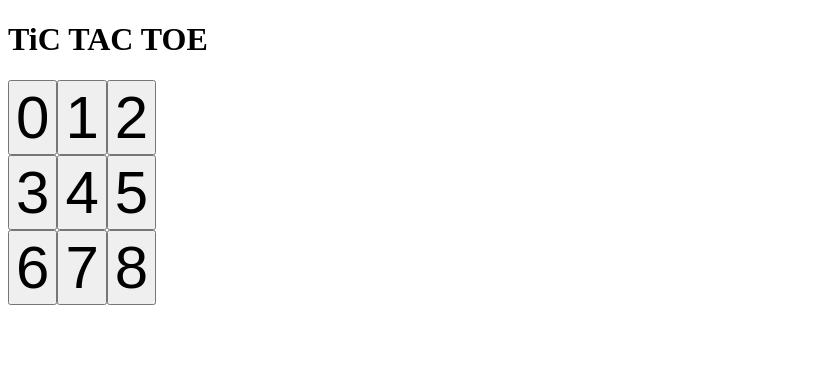
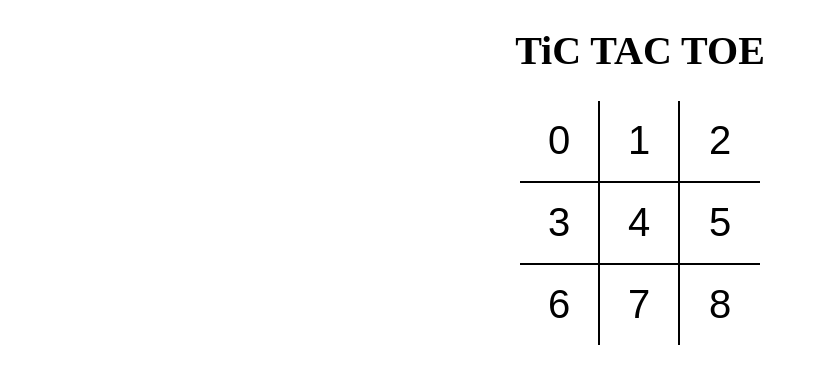
Before and after one commit to codingraj3427/TIC-TAC-TOE, a React (Vite) app: page / in a window 1280 px wide. Shown: the top 384 px of the page, without its empty margins (0-818 px from the left). Built offline with nearby package versions, Linux system fonts and the light colour scheme.

Commit message:
Installed sass using -D sass command and get to know how to style

```diff
--- a/package.json
+++ b/package.json
@@ -9,7 +9,7 @@
     "format:lint": "npm run format && npm run lint",
     "clear": "rimraf dist .parcel-cache",
     "start": "vite",
-    "build": "vite build"
+    "build": "npm run clear && vite build"
   },
   "dependencies": {
     "react": "^17.0.2",
@@ -18,7 +18,7 @@
   "devDependencies": {
     "babel-eslint": "^10.1.0",
     "babel-preset-nano-react-app": "^0.1.0",
-    "eslint": "^8.9.0",
+    "eslint": "^7.32.0",
     "eslint-config-airbnb": "^19.0.4",
     "eslint-config-prettier": "^8.3.0",
     "eslint-plugin-import": "^2.25.4",
--- a/src/App.jsx
+++ b/src/App.jsx
@@ -1,13 +1,14 @@
 import React from "react";
 import Board from "./components/Board";
+import "./Style/root.scss";
 
-const App =() => {
+function App() {
   return (
 
-    <>
+    <div className="app">
     <h1>TiC TAC TOE</h1>
     <Board/>
-  </>
+  </div>
     );
   }
   export default App;
--- /dev/null
+++ b/src/Style/root.scss
@@ -0,0 +1,43 @@
+body {
+  padding: 0;
+  margin: 0;
+}
+
+button {
+  background: none;
+  border: none;
+  outline: none;
+  &:hover {
+    cursor: pointer;
+  }
+}
+
+.app {
+  font-size: 20px;
+  display: flex;
+  flex-direction: column;
+  align-items: center;
+}
+
+.board {
+  .board-row {
+    display: flex;
+    flex-direction: row;
+    border-bottom: 2px solid #000;
+    &:last-child {
+      border-bottom: none;
+    }
+    .square {
+      width: 80px;
+      height: 80px;
+      border-right: 2px solid #000;
+      font-size: 2.5rem;
+      padding: 0;
+      overflow: hidden;
+      transition: all 0.2s;
+      &:last-child {
+        border-right: none;
+      }
+    }
+  }
+}
--- a/src/components/Board.jsx
+++ b/src/components/Board.jsx
@@ -1,23 +1,24 @@
-import React from 'react'
+import React from "react";
 import Square from './Square'
+
 function Board() {
   return (
-    <div>
+    <div className="board">
 
-      <div>
+      <div className="board-row">
         <Square value={0}/>
         <Square  value={1}/>
         <Square  value={2}/>
       </div>
 
-      <div>
+      <div className="board-row">
         <Square  value={3}/>
         <Square  value={4}/>
         <Square  value={5}/>
       </div>
 
 
-      <div>
+      <div className="board-row">
         <Square  value={6}/>
         <Square  value={7}/>
         <Square  value={8}/>
--- a/src/components/Square.jsx
+++ b/src/components/Square.jsx
@@ -1,10 +1,10 @@
-import React from 'react';
-import "./Square.style.css"
+import React from "react";
 
-const Square = ({value}) => {    //Here we are destructing the object
+
+function Square({value}) {    // Here we are destructing the object
   return (
 
-     <button type="button">{value}</button>
+     <button type="button" className="square">{value}</button>
 
   )
 }
--- a/src/components/Square.style.css
+++ /dev/null
@@ -1,3 +0,0 @@
-button {
-  font-size: 60px;
-}
```
Also changed, not shown: 1 other file (tests, documents, lock files or other folders).
